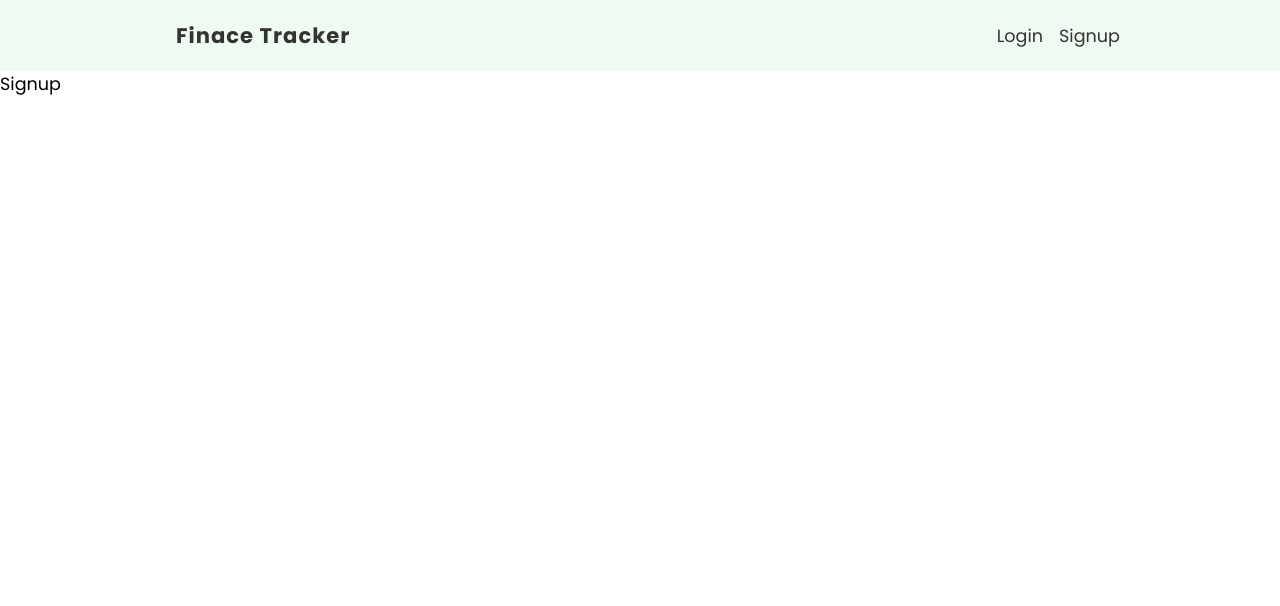
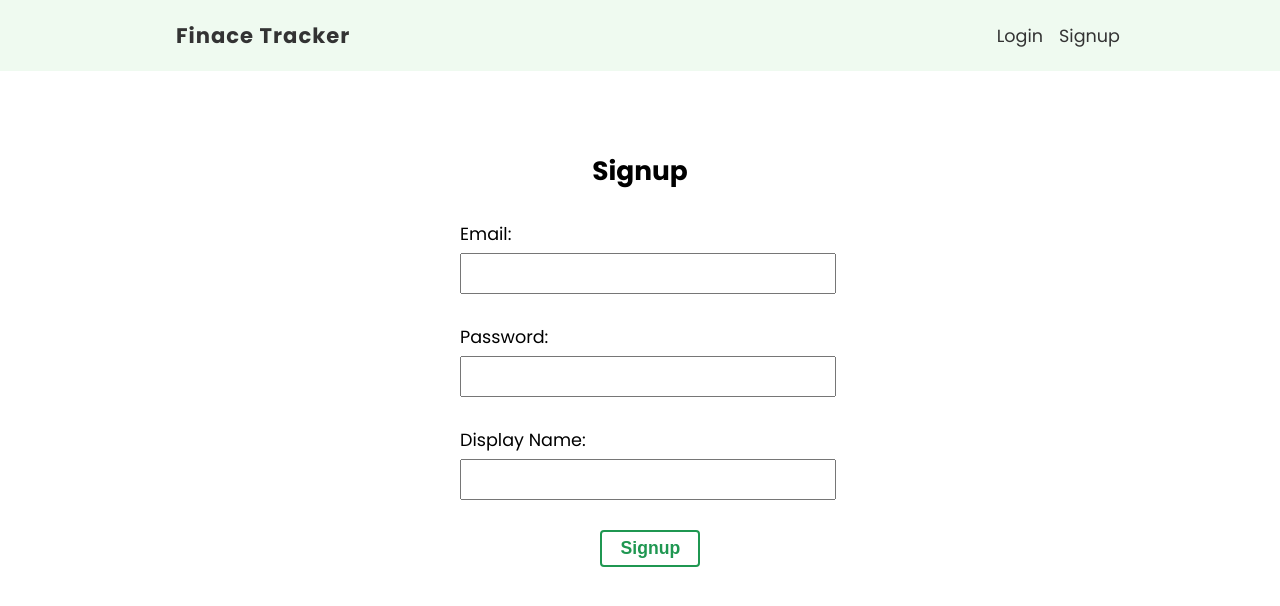
Before and after one commit to YoonaSkye/react-finance-tracker, a React (Create React App) app: page /signup in a window 1280 px wide. Shown: the top 606 px of the page. Built offline with nearby package versions, Linux system fonts and the light colour scheme.

Commit message:
create signup form

```diff
--- a/src/pages/signup/Signup.jsx
+++ b/src/pages/signup/Signup.jsx
@@ -1,6 +1,46 @@
+import { useState } from "react";
+
 // styles
-import stles from "./Signup.module.css";
+import styles from "./Signup.module.css";
 
 export default function Signup() {
-  return <div>Signup</div>;
+  const [email, setEmail] = useState("");
+  const [password, setPassword] = useState("");
+  const [displayName, setDisplayName] = useState("");
+
+  const handleSubmit = (e) => {
+    e.preventDefault();
+    console.log(email, password, displayName);
+  };
+
+  return (
+    <form className={styles["signup-form"]} onSubmit={handleSubmit}>
+      <h2>Signup</h2>
+      <label>
+        <span>Email:</span>
+        <input
+          type="email"
+          value={email}
+          onChange={(e) => setEmail(e.target.value)}
+        />
+      </label>
+      <label>
+        <span>Password:</span>
+        <input
+          type="password"
+          value={password}
+          onChange={(e) => setPassword(e.target.value)}
+        />
+      </label>
+      <label>
+        <span>Display Name:</span>
+        <input
+          type="text"
+          value={displayName}
+          onChange={(e) => setDisplayName(e.target.value)}
+        />
+      </label>
+      <button className="btn">Signup</button>
+    </form>
+  );
 }
--- a/src/pages/signup/Signup.module.css
+++ b/src/pages/signup/Signup.module.css
@@ -0,0 +1,32 @@
+/* signup styles */
+.signup-form {
+  max-width: 360px;
+  margin: 60px auto;
+  padding: 20px;
+}
+
+.signup-form label {
+  display: block;
+  margin: 30px auto;
+}
+
+.signup-form span {
+  display: block;
+  margin-bottom: 6px;
+}
+
+.signup-form input {
+  padding: 8px 6px;
+  font-size: 1em;
+  color: #777;
+  width: 100%;
+}
+
+.signup-form h2 {
+  text-align: center;
+}
+
+.signup-form button {
+  width: 100px;
+  margin-left: 39%;
+}
```
